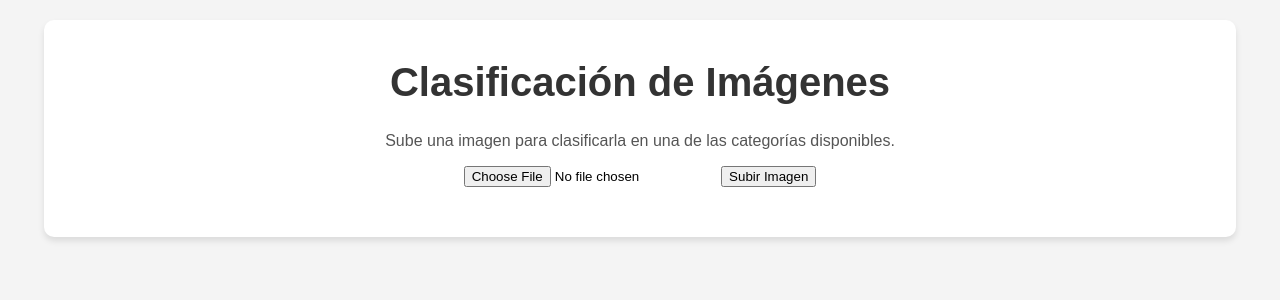
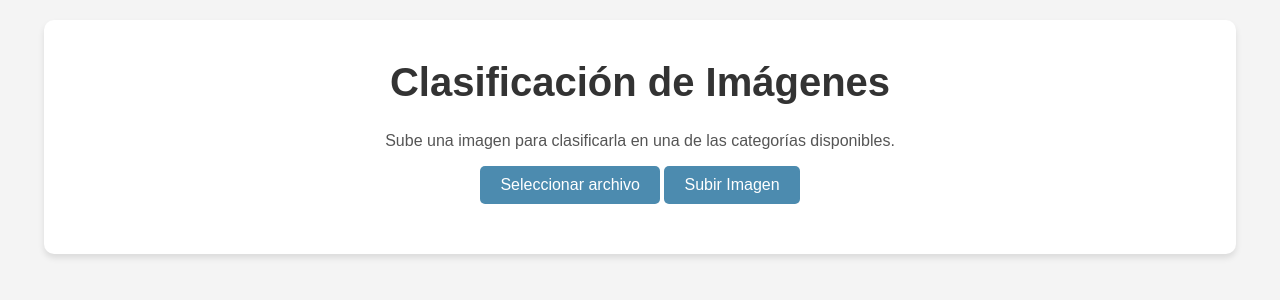
Before and after one commit to jeisomn/Shape_Signature, a Flask app: page / in a window 1280 px wide. Shown: the top 300 px of the page. Run offline with Flask 3, Linux system fonts and the light colour scheme.

Commit message:
Cambios en el HTML

```diff
--- a/templates/index.html
+++ b/templates/index.html
@@ -87,6 +87,51 @@
             margin-top: 20px;
             font-weight: bold;
         }
+        button {
+            background-color: #4c8baf; /* Color de fondo */
+            color: white; /* Color del texto */
+            font-size: 1em; /* Tamaño de la fuente */
+            padding: 10px 20px; /* Relleno (arriba/abajo, izquierda/derecha) */
+            border: none; /* Elimina el borde predeterminado */
+            border-radius: 5px; /* Bordes redondeados */
+            cursor: pointer; /* Cambia el cursor cuando se pasa sobre el botón */
+            transition: background-color 0.3s, transform 0.3s; /* Transición suave para color y transformaciones */
+        }
+
+        button:hover {
+            background-color: #2e5c77; /* Cambia el color de fondo cuando se pasa el ratón */
+            transform: scale(1.05); /* Efecto de agrandamiento al pasar el ratón */
+        }
+
+        button:active {
+            background-color: #2e5c77; /* Cambia el color cuando se hace clic */
+            transform: scale(1); /* Vuelve al tamaño original al hacer clic */
+        }
+        input[type="file"] {
+            display: none; /* Oculta el botón predeterminado */
+        }
+
+        label.file-upload {
+            display: inline-block;
+            background-color: #4c8baf; /* Color de fondo */
+            color: white; /* Color del texto */
+            font-size: 1em; /* Tamaño de la fuente */
+            padding: 10px 20px; /* Relleno (arriba/abajo, izquierda/derecha) */
+            border-radius: 5px; /* Bordes redondeados */
+            cursor: pointer; /* Cambia el cursor cuando se pasa sobre el botón */
+            transition: background-color 0.3s, transform 0.3s; /* Transición suave para color y transformaciones */
+        }
+
+        label.file-upload:hover {
+            background-color: #2e5c77; /* Cambia el color de fondo cuando se pasa el ratón */
+            transform: scale(1.05); /* Efecto de agrandamiento al pasar el ratón */
+        }
+
+        label.file-upload:active {
+            background-color: #2e5c77; /* Cambia el color cuando se hace clic */
+            transform: scale(1); /* Vuelve al tamaño original al hacer clic */
+        }
+
     </style>
 </head>
 <body>
@@ -97,10 +142,14 @@
         <!-- Formulario para subir imagen -->
         <div class="form-container">
             <form action="/upload" method="POST" enctype="multipart/form-data">
-                <input type="file" name="file" required>
+                <label class="file-upload">
+                    Seleccionar archivo
+                    <input type="file" name="file" required>
+                </label>
                 <button type="submit">Subir Imagen</button>
             </form>
         </div>
+
 
         {% if uploaded_image_url %}
             <div class="content-container">
```
Also changed, not shown: uploads/car-01.png (added), uploads/car-02.png (added), uploads/car-04.png (added), uploads/car-06.png (added), uploads/car-07.png (added), uploads/car-08.png (added), uploads/car-11.png (added), uploads/car-13.png (added), uploads/car-14.png (added), uploads/car-16.png (added), uploads/car-17.png (added), uploads/car-18.png (added), uploads/carriage-01.png (added), uploads/personal_car-12.png (added), 3 more files.
